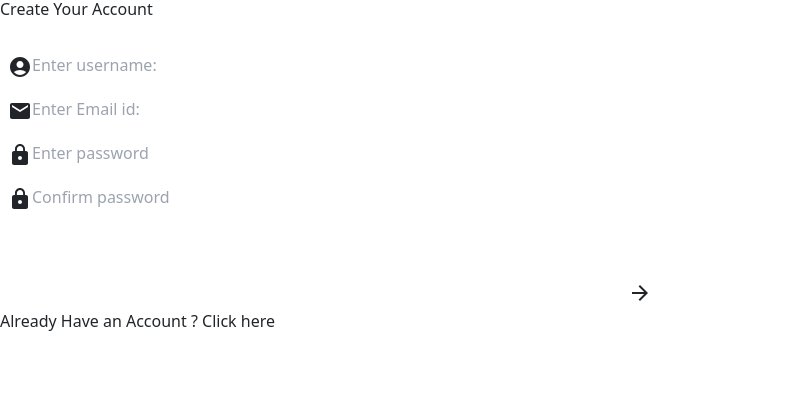
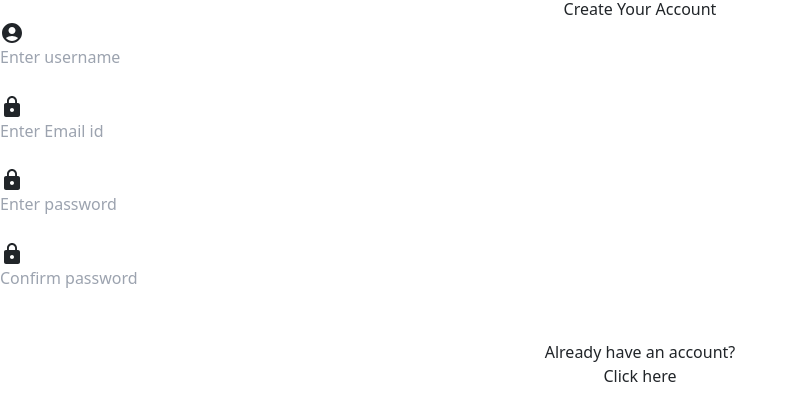
Before and after one commit to Tirth29/JobNJoy, a React (Vite) app in the folder Front_End/: page /register in a window 1280 px wide. Shown: the top 420 px of the page, without its empty margins (0-798 px from the left). Built offline with nearby package versions, Linux system fonts and the light colour scheme.

Commit message:
Everything is perfect

```diff
--- a/Front_End/src/Components/Login.jsx
+++ b/Front_End/src/Components/Login.jsx
@@ -1,61 +1,116 @@
-import React from "react";
+import React, { useState } from "react";
 import AccountCircleIcon from "@mui/icons-material/AccountCircle";
 import { useNavigate } from "react-router-dom";
 import LockIcon from "@mui/icons-material/Lock";
+import EmailIcon from "@mui/icons-material/Email";
 
 export const Login = () => {
   const navigate = useNavigate();
+  const [username, setUsername] = useState("");
+  const [email, setEmail] = useState("");
+  const [password, setPassword] = useState("");
+
+  const handleUsernameChange = (e) => {
+    setUsername(e.target.value);
+  };
+
+  const handleEmailChange = (e) => {
+    setEmail(e.target.value);
+  };
+
+  const handlePasswordChange = (e) => {
+    setPassword(e.target.value);
+  };
+
+  const handleSubmit = (e) => {
+    e.preventDefault();
+
+    if (username !== "" || email !== "") {
+      navigate("/Forget");
+    } else {
+      alert("Enter either username or email id");
+    }
+  };
 
   return (
-    <div className="h-[46.4rem] w-full fixed bg-gradient-to-b from-violet-400 to-fuchsia-100">
-      <h1 className="font-serif absolute text-5xl px-28 py-32">Login</h1>
-      <form action="">
-        <div className="h-40 mx-16 px-3 py-4 mt-64 border-none rounded-xl shadow-2xl backdrop-blur-sm bg-gradient-to-b from-violet-400 to-fuchsia-200">
-          <div>
-            <AccountCircleIcon className="absolute" />
+    <>
+      <div className="h-screen flex items-center justify-center bg-gradient-to-b from-violet-400 to-fuchsia-100">
+        <div className="max-w-md mx-auto p-6 bg-gradient-to-b from-violet-400 to-fuchsia-200 rounded-xl shadow-2xl">
+          <h1 className="font-serif text-5xl text-center pb-8">Login</h1>
+          <form onSubmit={handleSubmit}>
+            <div className="relative mb-2">
+              <div className="absolute flex items-center justify-center h-10 w-10 bg-white rounded-l-lg">
+                <AccountCircleIcon />
+              </div>
               <input
                 type="text"
-              name="name"
-              className="h-6 w-[11.8rem] rounded-lg pl-8"
-              id="name"
-              placeholder="Username:"
-              required
+                name="username"
+                value={username}
+                onChange={handleUsernameChange}
+                className="pl-12 h-10 w-full rounded-lg"
+                id="username"
+                placeholder="Username"
               />
             </div>
-          <br />
-          <div>
-            <LockIcon className="absolute" />
+            <h1 className="opacity-50">---------------or----------------</h1>
+            <div className="mt-3">
+              <div className="absolute flex items-center justify-center h-10 w-10 bg-white rounded-l-lg">
+                <EmailIcon />
+              </div>
+              <input
+                type="email"
+                name="email"
+                value={email}
+                onChange={handleEmailChange}
+                className="pl-12 h-10 w-full rounded-lg"
+                id="email"
+                placeholder="Enter Email id"
+              />
+            </div>
+
+            <div className="mt-3">
+              <div className="absolute flex items-center justify-center h-10 w-10 bg-white rounded-l-lg">
+                <LockIcon />
+              </div>
               <input
                 type="password"
-              name="pass"
-              className="h-6 w-[11.8rem] rounded-lg pl-8"
-              id="pass"
+                name="password"
+                value={password}
+                onChange={handlePasswordChange}
+                className="pl-12 h-10 w-full rounded-lg"
+                id="password"
                 placeholder="Password"
                 required
               />
             </div>
             <button
-            className="text-sm mt-7 ml-10 underline opacity-40 hover:opacity-80"
+              className="text-sm mt-4 ml-12 underline opacity-40 hover:opacity-80"
               onClick={() => navigate("/Forget")}
             >
               Forget Password?
             </button>
-        </div>
 
-        <div className="p-1 mt-24 text-center absolute w-24 ml-32 rounded-xl bg-gradient-to-l from-fuchsia-300 to-purple-600 hover:from-fuchsia-200 hover:to-purple-400">
-          <button className="h-5 rounded-lg text-white hover:text-black ">
+            <div className="flex justify-center mt-8">
+              <button
+                type="submit"
+                className="w-32 h-12 rounded-full bg-gradient-to-r from-fuchsia-300 to-purple-600 hover:from-fuchsia-200 hover:to-purple-400 text-white"
+              >
                 Log In
               </button>
             </div>
-        <br />
+          </form>
 
-        <button className="ml-12">
-          Don't Have an Account?{" "}
-          <button className="underline" onClick={() => navigate("/Register")}>
+          <div className="mt-8 text-center">
+            <p>Don't have an account?</p>
+            <button
+              className="underline"
+              onClick={() => navigate("/Register")}
+            >
               Click here
             </button>
-        </button>
-      </form>
           </div>
+        </div>
+      </div>
+    </>
   );
 };
--- a/Front_End/src/Components/Register.jsx
+++ b/Front_End/src/Components/Register.jsx
@@ -1,7 +1,6 @@
 import React, { useState } from "react";
 import { useNavigate } from "react-router-dom";
 import AccountCircleIcon from "@mui/icons-material/AccountCircle";
-import EmailIcon from "@mui/icons-material/Email";
 import LockIcon from "@mui/icons-material/Lock";
 import ArrowForwardIcon from "@mui/icons-material/ArrowForward";
 
@@ -31,99 +30,90 @@ export const Register = () => {
   const handleSubmit = (e) => {
     e.preventDefault();
 
-    if (username.trim() === "" || email.trim() === "" || password.trim() === "" || confirmPassword.trim() === "") {
-      alert("Please fill in all the required information");
+    if (password.trim() !== confirmPassword.trim()) {
+      alert("Confirmed password doesn't match");
     } else {
       navigate("/Register2");
     }
   };
 
   return (
-    <div className="h-[46.4rem] w-full fixed bg-gradient-to-b from-violet-400 to-fuchsia-100 ">
-      <h1 className="text-2xl absolute font-mono mt-[5rem] ml-5">
-        Create Your Account
-      </h1>
-      <form onSubmit={handleSubmit}>
-        <div className="h-[14.4rem] w-[14.5rem]  relative mx-16 mt-[14rem] border-none  justify-content-center rounded-xl px-2 py-3 shadow-2xl backdrop-blur-sm bg-gradient-to-b from-violet-500 to-fuchsia-200 outline outline-offset-2 outline-purple-700 ">
-          <div className="d-inline-flex mt-3">
-            <div className="h-8 bg-white rounded-l-lg">
-              <AccountCircleIcon className="bg-white rounded-lg mt-1" />
+    <div className="h-screen w-full flex items-center justify-center bg-gradient-to-b from-violet-400 to-fuchsia-100">
+      <div className="max-w-md mx-auto p-6 bg-gradient-to-b from-violet-400 to-fuchsia-200 rounded-xl shadow-2xl">
+        <h1 className="text-2xl font-mono text-center pb-8">Create Your Account</h1>
+        <form onSubmit={handleSubmit}>
+          <div className="relative mb-4">
+            <div className="absolute flex items-center justify-center h-10 w-10 bg-white rounded-lg">
+              <AccountCircleIcon />
             </div>
             <input
               type="text"
               name="name"
-              className="h-8 w-46 rounded-r-lg"
-              id="name"
-              placeholder="Enter username:"
+              className="pl-12 h-10 w-full rounded-lg"
+              placeholder="Enter username"
               value={username}
               onChange={handleUsernameChange}
               required
             />
           </div>
-          <br />
-          <div className="d-inline-flex mt-3 ">
-            <div className="h-8 bg-white rounded-l-lg">
-              <EmailIcon className="bg-white rounded-lg mt-1 " />
+          <div className="relative mb-4">
+            <div className="absolute flex items-center justify-center h-10 w-10 bg-white rounded-lg">
+              <LockIcon />
             </div>
             <input
               type="email"
-              name="name"
-              className="h-8 w-46   rounded-r-lg"
-              id="name"
-              placeholder="Enter Email id:"
+              name="email"
+              className="pl-12 h-10 w-full rounded-lg"
+              placeholder="Enter Email id"
               value={email}
               onChange={handleEmailChange}
               required
             />
           </div>
-          <br />
-          <div className="d-inline-flex mt-3">
-            <div className="h-8 bg-white rounded-l-lg">
-              <LockIcon className="bg-white rounded-lg mt-1" />
+          <div className="relative mb-4">
+            <div className="absolute flex items-center justify-center h-10 w-10 bg-white rounded-lg">
+              <LockIcon />
             </div>
             <input
               type="password"
-              name="pass"
-              className="h-8  w-46  rounded-r-lg"
-              id="pass"
+              name="password"
+              className="pl-12 h-10 w-full rounded-lg"
               placeholder="Enter password"
               value={password}
               onChange={handlePasswordChange}
               required
             />
           </div>
-          <br />
-          <div className="d-inline-flex mt-3">
-            <div className="h-8 bg-white rounded-l-lg">
-              <LockIcon className="bg-white rounded-lg mt-1" />
+          <div className="relative mb-4">
+            <div className="absolute flex items-center justify-center h-10 w-10 bg-white rounded-lg">
+              <LockIcon />
             </div>
             <input
               type="password"
-              name="pass"
-              className="h-8 w-46  rounded-r-lg"
-              id="pass"
+              name="confirmPassword"
+              className="pl-12 h-10 w-full rounded-lg"
               placeholder="Confirm password"
               value={confirmPassword}
               onChange={handleConfirmPasswordChange}
               required
             />
           </div>
-          <br />
-        </div>
-        <div className=" p-1 mt-5 text-center absolte w-12  ml-36 rounded-full  bg-gradient-to-r from-fuchsia-400 to-purple-400 hover:from-fuchsia-200 hover:to-purple-500 ">
-          <button type="submit">
-            <ArrowForwardIcon />
-          </button>
-        </div>
-      </form>
-      <div className="mt-[9rem]">
-        <button className=" ml-12">
-          Already Have an Account ?{" "}
+          <div className="text-center">
+            <button
+              type="submit"
+              className="w-12 h-12 rounded-full bg-gradient-to-r from-fuchsia-400 to-purple-400 hover:from-fuchsia-200 hover:to-purple-500 text-white"
+            >
+              <ArrowForwardIcon />
+            </button>
+          </div>
+        </form>
+        <div className="mt-8 text-center">
+          <p>Already have an account?</p>
           <button className="underline" onClick={() => navigate(-1)}>
             Click here
           </button>
-        </button>
+        </div>
       </div>
     </div>
   );
-};
+}
```
Also changed, not shown: Front_End/src/Components/Forget.jsx (+15 -17 lines), Front_End/src/Components/Register2.jsx (+44 -28 lines). Lines whose indentation alone changed are shown as unchanged.
